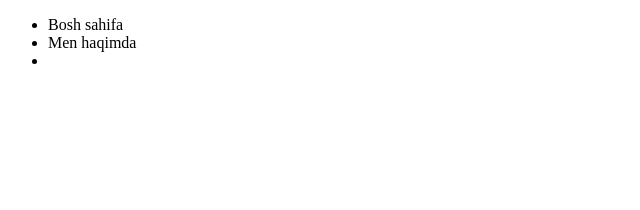
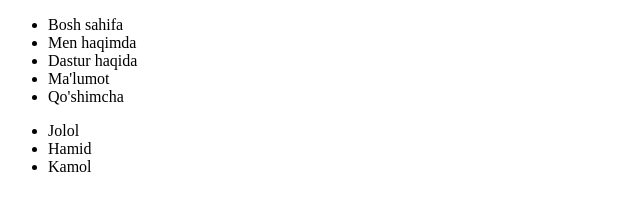
Before and after one commit to aynaqulovtohir/project, a plain HTML site: page index.html in a window 1280 px wide. Shown: the whole page, without its empty margins (0-640 px from the left). Drawn offline with Linux system fonts and the light colour scheme.

Commit message:
Bu ikkinchi marta o'zgartirilishi

```diff
--- a/index.html
+++ b/index.html
@@ -18,7 +18,24 @@
                     Men haqimda
                 </li>
                 <li>
-
+                    Dastur haqida
+                </li>
+                <li>
+                    Ma'lumot
+                </li>
+                <li>
+                    Qo'shimcha
+                </li>
+            </ul>
+            <ul>
+                <li>
+                    Jolol
+                </li>
+                <li>
+                    Hamid
+                </li>
+                <li>
+                    Kamol
                 </li>
             </ul>
         </nav>
```
